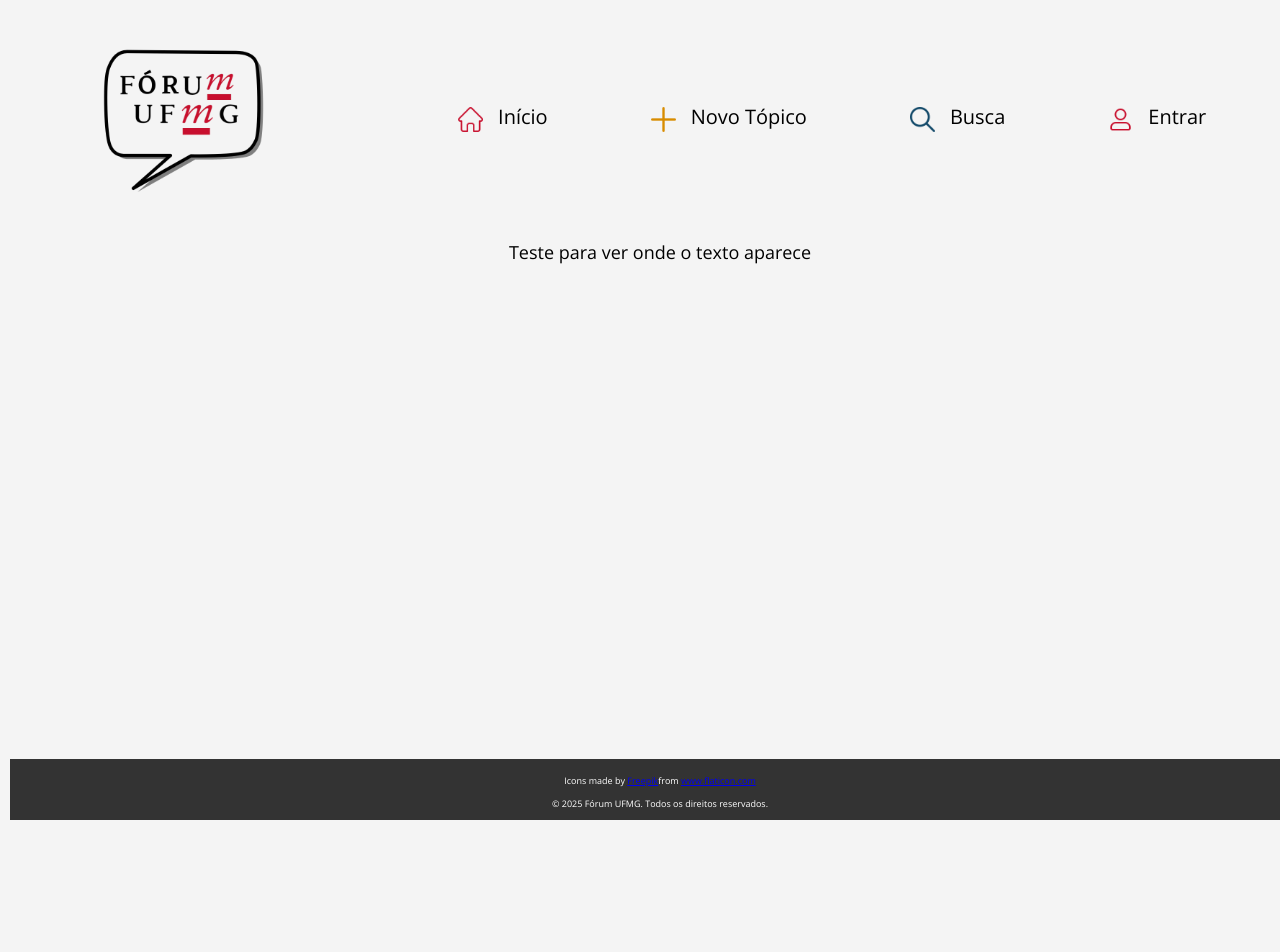
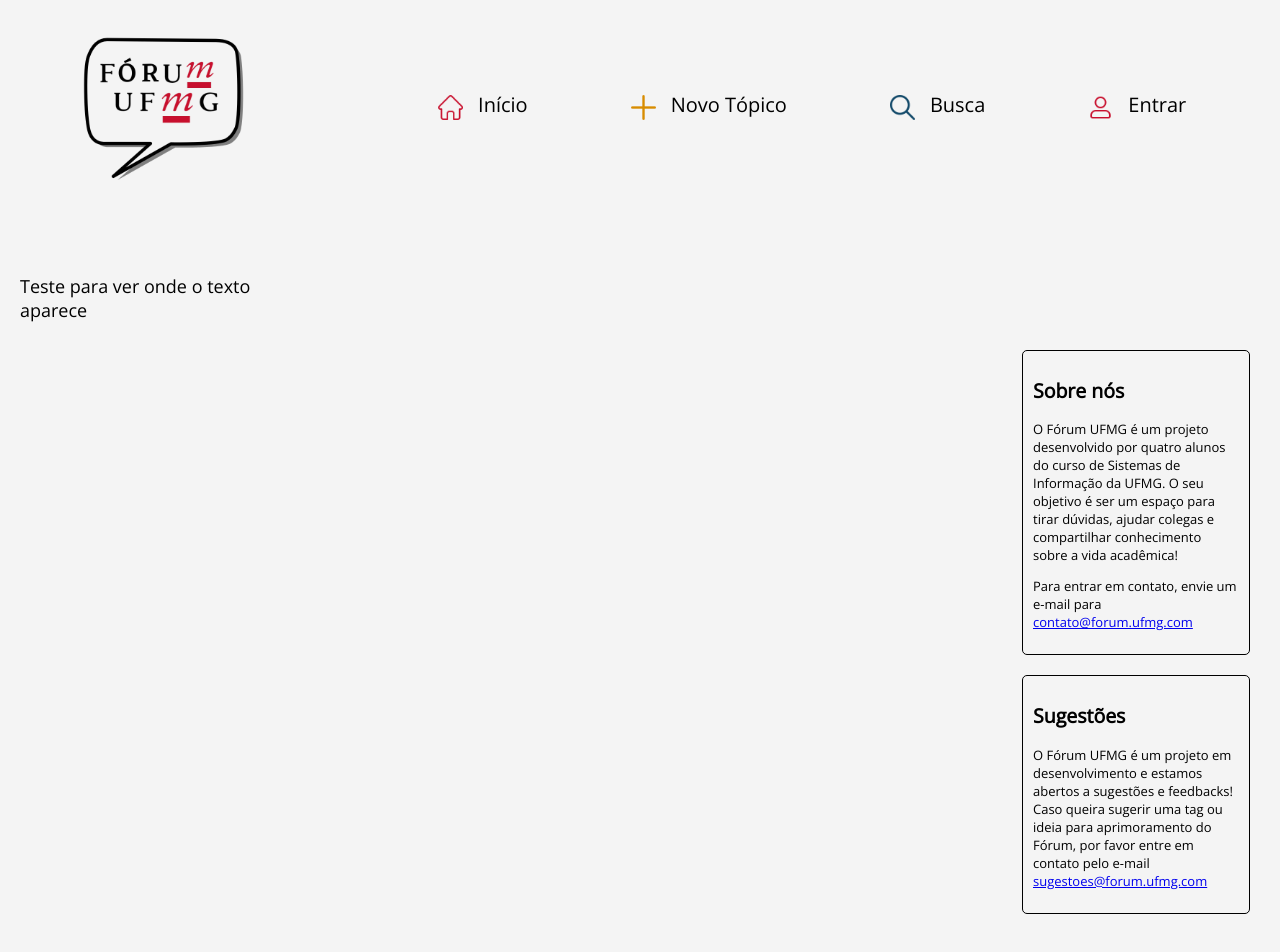
Before and after one commit to carlabferreira/ForumUFMG, a React (Create React App) app in the folder client/: page / in a window 1280 px wide. Shown: the top 952 px of the page. Before the commit the page ends 840 px from the top, so only its background shows below. Built offline with nearby package versions, Linux system fonts and the light colour scheme.

Commit message:
Caixas sobre nós e sugestões

```diff
--- a/client/src/pages/Home.js
+++ b/client/src/pages/Home.js
@@ -43,7 +43,24 @@ function Home() {
         </nav>
       </header>
       <main>
-        <a>Teste para ver onde o texto aparece</a>
+        <p>Teste para ver onde o texto aparece</p>
+        <div className="sobre-nos">
+          <h2>Sobre nós</h2>
+          <p>
+            O Fórum UFMG é um projeto desenvolvido por quatro alunos do curso de Sistemas de Informação da UFMG.
+            O seu objetivo é ser um espaço para tirar dúvidas, ajudar colegas e compartilhar conhecimento sobre a vida acadêmica!
+            <p>
+              Para entrar em contato, envie um e-mail para <a href="mailto:contato@forum.ufmg.com">contato@forum.ufmg.com</a>
+            </p>
+          </p>
+        </div>
+        <div className="sugestoes">
+          <h2>Sugestões</h2>
+          <p>
+            O Fórum UFMG é um projeto em desenvolvimento e estamos abertos a sugestões e feedbacks!
+            Caso queira sugerir uma tag ou ideia para aprimoramento do Fórum, por favor entre em contato pelo e-mail <a href="mailto:sugestoes@forum.ufmg.com">sugestoes@forum.ufmg.com</a>
+          </p>
+        </div>
       </main>
       <footer>
       <div> Icons made by <a href="https://www.flaticon.com/authors/freepik" title="Freepik"> Freepik</a>
--- a/client/src/styles/Home.css
+++ b/client/src/styles/Home.css
@@ -11,15 +11,19 @@ body {
 
 /* Container principal */
 #container {
-  display: flex;
+  display: grid;
+  grid-template-columns: repeat(5, 1fr);
+  grid-template-rows: repeat(5, 1fr);
   flex-direction: column;
   align-items: center;
   justify-content: space-between;
-  height: 100vh;
-  padding: 20px;
+  min-height: 100vh;
+  /*padding: 20px;*/
 }
 
 header {
+  grid-row: 1/2;
+  grid-column: 1/6;
   text-align: center;
   margin-bottom: 20px;
 }
@@ -70,14 +74,46 @@ nav ul li a:hover {
   vertical-align: middle;
 }
 
+/* Estilização do conteúdo principal */
+main{
+  display: grid;
+  grid-template-columns: repeat(5, 1fr);
+  grid-column: 1 / 6;
+  grid-row: 2 / 5;
+  padding: 20px;
+  box-sizing: border-box;
+}
+
+/* Estilização das caixas de texto Sobre Nós e Sugestões */
+.sobre-nos, .sugestoes {
+  grid-column: 5/6;
+  font-size: 13px;
+  background-color: #f4f4f4;
+  padding: 10px;
+  border: 1px solid black;
+  border-radius: 5px;
+  margin: 10px;
+}
+
+.sobre-nos{
+  grid-row: 2/3;
+}
+
+.sugestoes{
+  grid-row: 3/4;
+}
+
 /* Rodapé */
 footer {
+  grid-row: 5/6;
+  grid-column: 1/6;
   text-align: center;
   margin-top: auto;
   padding: 10px;
   background-color: #333;
   color: white;
   width: 100%;
+  font-size: 12px;
 }
 
 footer p {
```
